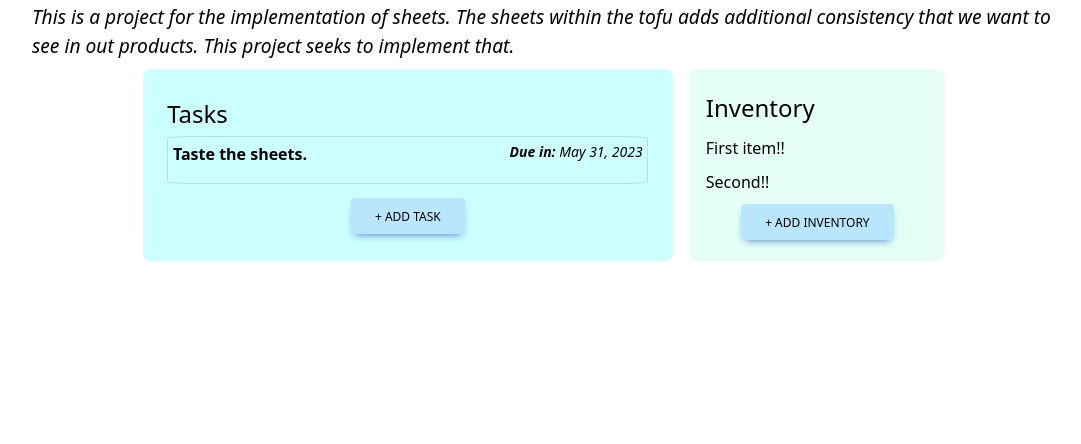
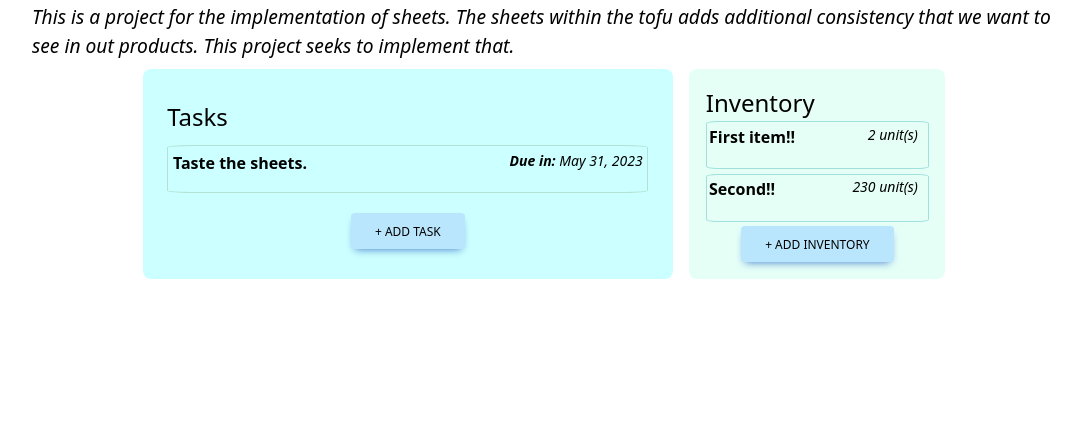
Before and after one commit to ricardo-719/projectManagementApp-cs50w, a Django app: page /project/3/ in a window 1280 px wide. Shown: the part 356-800 px from the top of the page, without its empty margins (96-1177 px from the left). Run offline with Django 4.2, Linux system fonts and the light colour scheme; data comes from the database, SQL or seed files in the repository; both versions use the stored data as it was after the commit; some libraries are stand-ins or nearby versions.

Commit message:
Update Task model & Inventory styling

```diff
--- a/taskomatic/models.py
+++ b/taskomatic/models.py
@@ -40,6 +40,7 @@ class Tasks(models.Model):
     taskCreator = models.CharField(max_length=80)
     taskName = models.CharField(max_length=160)
     taskDescription = models.CharField(max_length=350)
+    taskCompletion = models.BooleanField(default=False)
     taskDeadline = models.DateField(null=True, blank=True)
     taskImportance = models.PositiveIntegerField(default=PRIORITY_LEVELS[0], choices=PRIORITY_LEVELS, validators=[MinValueValidator(1), MaxValueValidator(10)])
     taskLimitAlert = models.DateField(null=True, blank=True)
--- a/taskomatic/static/taskomatic/styles.css
+++ b/taskomatic/static/taskomatic/styles.css
@@ -246,3 +246,18 @@ header {
     background-color: rgba(127, 255, 212, 0.2);
     border: none;
 }
+
+.inventoryInstancesContainer {
+    display: flex;
+    justify-content: space-between;
+    min-height: 3rem;
+    border: 1px solid rgba(0, 155, 155, 0.3);
+    border-radius: 5%;
+    padding: 1%;
+    margin-bottom: 2%;
+}
+
+.inventoryInstancesContainer:hover {
+    background-color: rgba(0, 255, 255, 0.2);
+    border: none;
+}
--- a/taskomatic/templates/taskomatic/projectPage.html
+++ b/taskomatic/templates/taskomatic/projectPage.html
@@ -89,7 +89,10 @@
             {% if item.hasInventory %}
                 {% if inventory %}
                     {% for inventoryItem in inventory %}
-            <p>{{ inventoryItem.itemName }}</p>
+            <div class="inventoryInstancesContainer">
+                <span class="inline-block font-bold">{{ inventoryItem.itemName }}</span>
+                <span class="inline-block font-medium italic text-sm mr-2">{{inventoryItem.itemQty}} {{inventoryItem.get_itemUnit_display}}</span>
+            </div>
                     {% endfor %}
             <button type="button" class="addInventoryButton inline-block rounded bg-sky-200 px-6 pb-2 pt-2.5 text-xs font-medium uppercase leading-normal
             text-black shadow-[0_4px_9px_-4px_#3b71ca] transition duration-150 ease-in-out hover:bg-sky-300 max-w-s self-center">
```
Also changed, not shown: README.md, db.sqlite3, taskomatic/forms.py (line endings or trailing spaces), taskomatic/migrations/0008_tasks_taskcompletion.py (added), taskomatic/static/taskomatic/index.js (line endings or trailing spaces), taskomatic/static/taskomatic/newProject.js (line endings or trailing spaces), taskomatic/static/taskomatic/projectPage.js (line endings or trailing spaces), taskomatic/templates/taskomatic/newProject.html (line endings or trailing spaces), taskomatic/templates/taskomatic/users.html (line endings or trailing spaces), taskomaticFinalProjectCs50w/urls.py (line endings or trailing spaces).
